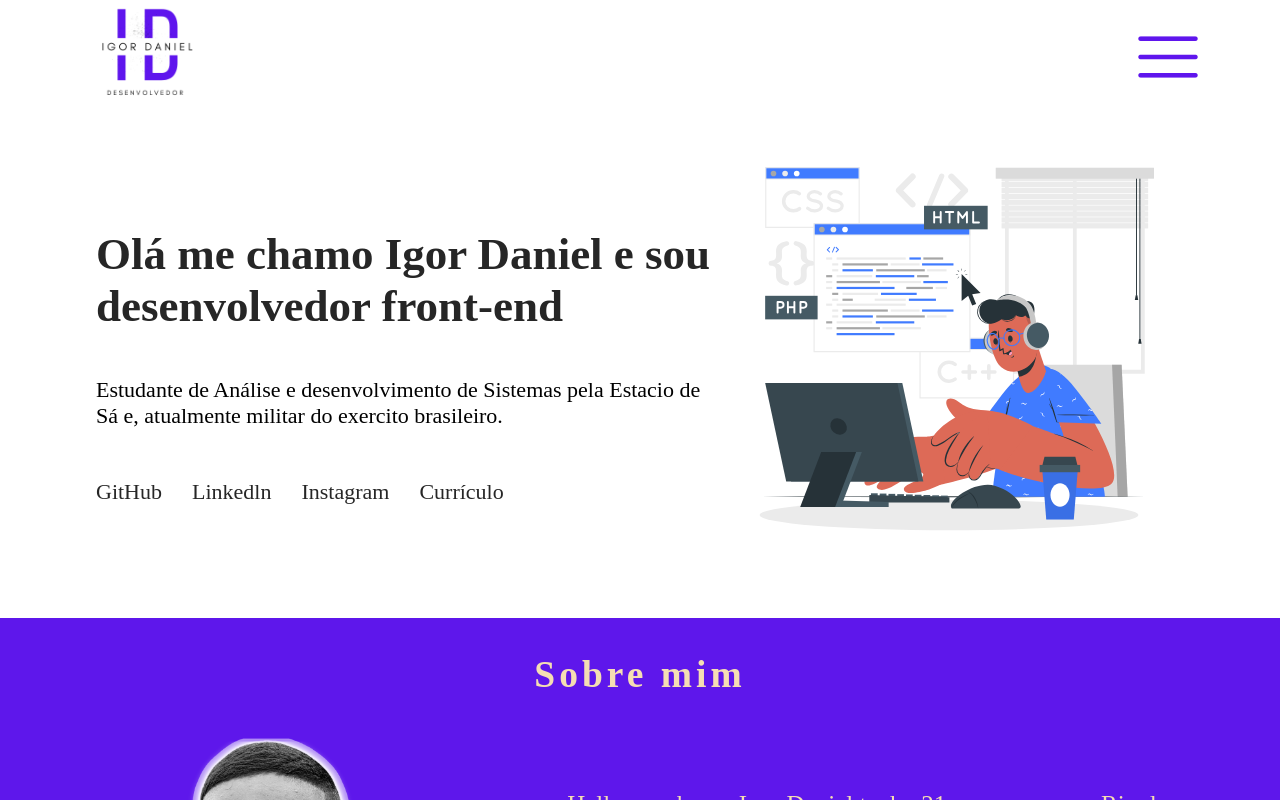
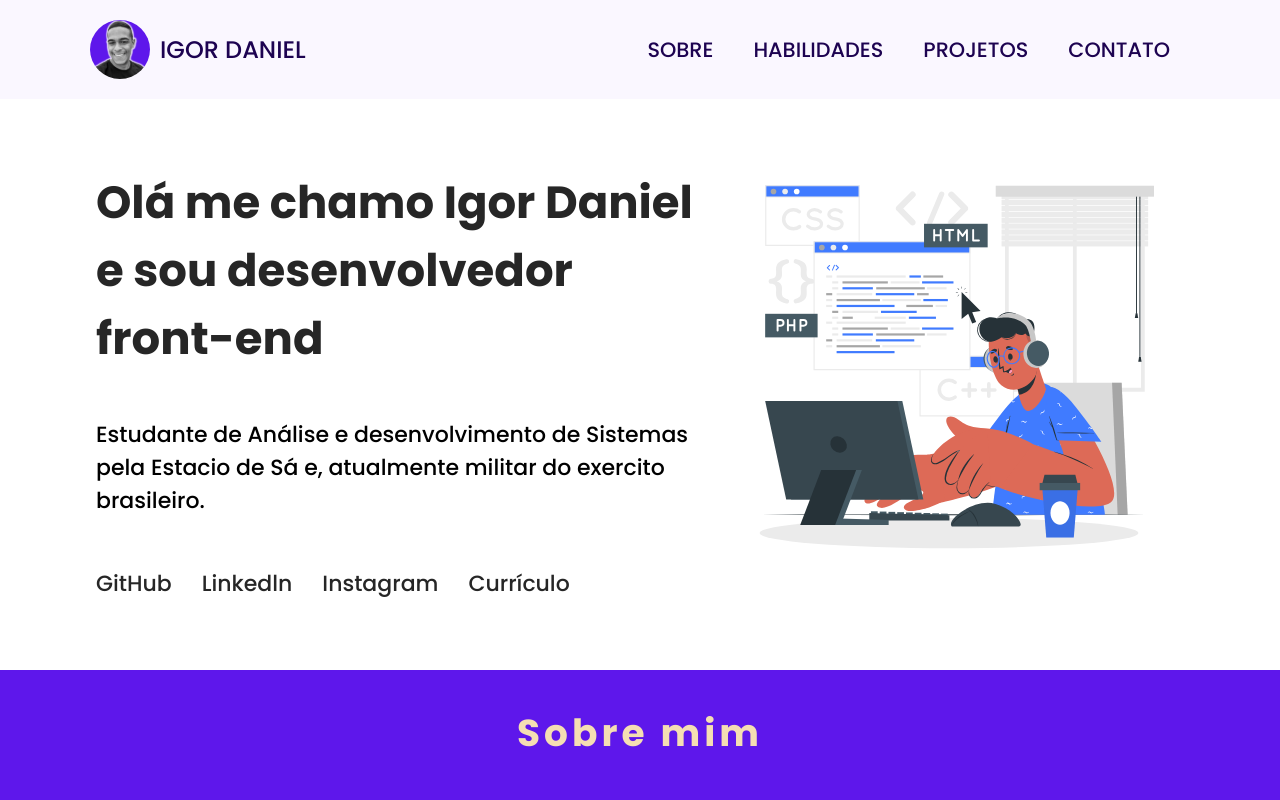
Before and after one commit to igor-daniel/portifolio, a React (Create React App) app: page / in a window 1280 px wide. Shown: the top 800 px of the page. Built offline with nearby package versions, Linux system fonts and the light colour scheme.

Commit message:
header alterado.

```diff
--- a/src/App.tsx
+++ b/src/App.tsx
@@ -7,9 +7,13 @@ import { Projetos } from './components/Projetos/Projetos'
 import { Footer } from './components/Footer/Footer'
 
 
+
 function App() {
   return (
     <>
+      <style>
+        @import url('https://fonts.googleapis.com/css2?family=Poppins:wght@100;500;700;900&display=swap');
+      </style>
       <Header />
       <Main />
       <Sobre />
--- a/src/components/Header/Header.tsx
+++ b/src/components/Header/Header.tsx
@@ -1,5 +1,5 @@
 import React from "react";
-import logo from './ID.png'
+import logo from './Foto-icon.svg'
 import menuHamburguer from './hambuguer.png'
 import './header.css'
 export const Header = () => {
@@ -12,17 +12,18 @@ export const Header = () => {
     <header>
       <div className="logo">
         <img src={logo} alt="" />
+        <p>Igor Daniel</p>
       </div>
 
-      <div onClick={setMenu} className="hamburguer">
+      {/* <div onClick={setMenu} className="hamburguer">
         <img src={menuHamburguer} alt="" />
-      </div>
+      </div> */}
       <nav className="menu">
         <ul>
-          <li><a href="#sobre">Sobre mim</a></li>
-          <li><a href="#skills">Skills</a></li>
+          <li><a href="#sobre">Sobre</a></li>
+          <li><a href="#skills">Habilidades</a></li>
           <li><a href="#projetos">Projetos</a></li>
-          <li><a href="./curriculo.pdf" >Currículo</a></li>
+          <li><a href="./curriculo.pdf" >Contato</a></li>
         </ul>
       </nav>
     </header>
--- a/src/components/Header/header.css
+++ b/src/components/Header/header.css
@@ -3,20 +3,37 @@
   padding: 0;
 }
 
-
+p,
+a,
+h1,
+h2 {
+  font-family: Poppins;
+  text-decoration: none;
+}
 
 header {
+  background-color: #faf7ff;
   display: flex;
   justify-content: space-between;
 }
 
 .logo {
-  margin: 0 0 0 90px;
-  width: 110px;
+  padding: 20px 0 20px 90px;
+  display: flex;
+  align-items: center;
 }
 
 .logo img {
+  width: 60px;
   max-width: 100%;
+  margin-right: 10px;
+}
+
+.logo p {
+  font-size: 1.5rem;
+  color: #1d0351;
+  text-transform: uppercase;
+  font-weight: 500;
 }
 
 .hamburguer {
@@ -27,38 +44,39 @@ header {
 }
 
 .menu {
-  display: none;
+  display: flex;
+  align-items: center;
+}
+
+.menu ul {
+  display: flex;
+  margin-right: 90px;
+}
+
+.menu li {
+  padding: 20px;
+  list-style: none;
+  font-size: 1.3rem;
+}
+
+.menu a {
+  color: #1d0351;
+  text-transform: uppercase;
+}
+
+/*
+.menu {
   width: 220px;
   background-color: #5f15ed;
   position: absolute;
   right: 80px;
   top: 100px;
   border-radius: 20px;
-}
+} */
 
-.block {
+/* .block {
   display: block;
-}
-
-.menu ul {
-  display: flex;
-  /* margin-top: 30px; */
-  flex-direction: column;
-}
-
-.menu ul li {
-  padding: 20px;
-}
-
-a {
-  text-decoration: none;
-}
-
-.menu a {
-
-  font-size: 25px;
-  color: #FFF;
-}
+} */
 
 @media(max-width: 500px) {
   .logo {
--- a/src/components/Main/main.css
+++ b/src/components/Main/main.css
@@ -24,7 +24,8 @@
   font-size: 45px;
   padding: 70px 0 30px 0;
   color: #262626;
-  font-family: 'Righteous', cursive;
+  font-family: poppins;
+  font-weight: 700;
 }
 
 .main-sec p {
```
Also changed, not shown: src/components/Header/Foto-icon.svg (added).
